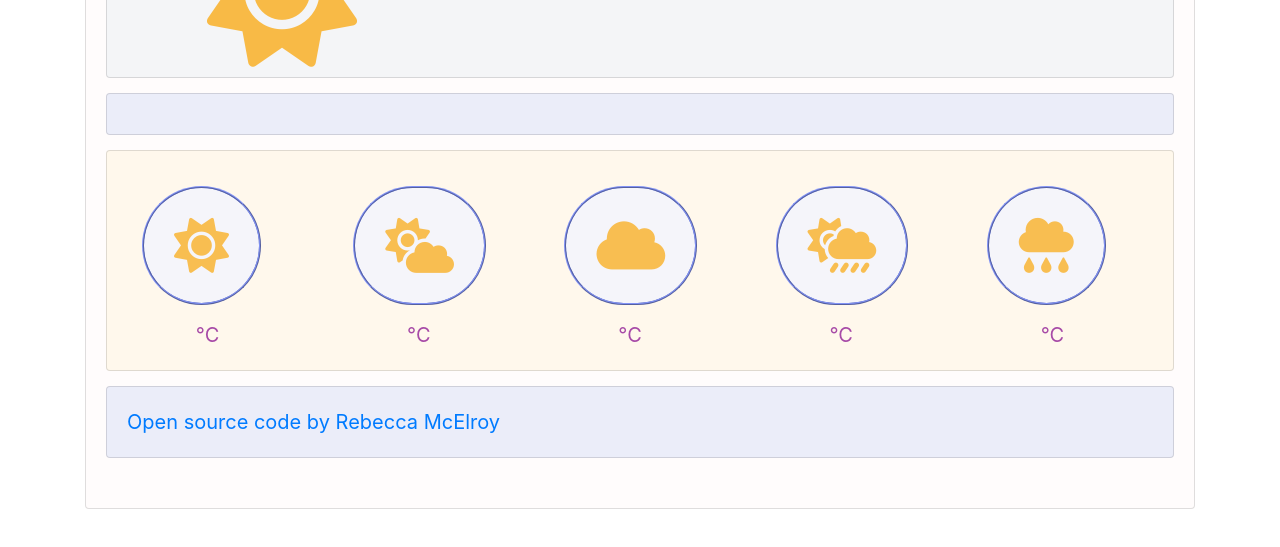
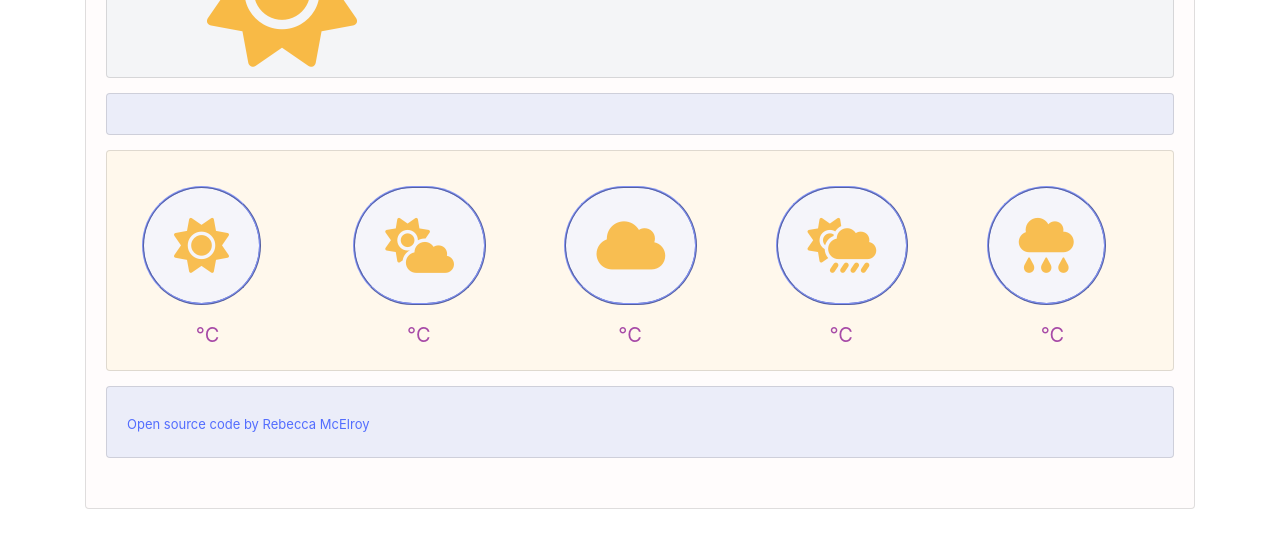
Before and after one commit to rm1685/Umbrella, a plain HTML site: page index.html in a window 1280 px wide. Shown: the part 229-776 px from the top of the page. Drawn offline with nearby package versions, Linux system fonts and the light colour scheme.

Commit message:
Update styles.css

```diff
--- a/styles.css
+++ b/styles.css
@@ -124,3 +124,8 @@
   border-width: thin;
   border-radius: 1000px;
 }
+#sourcelink {
+  color: #536dfe;
+  font-size: small;
+  text-align: center;
+}
```
